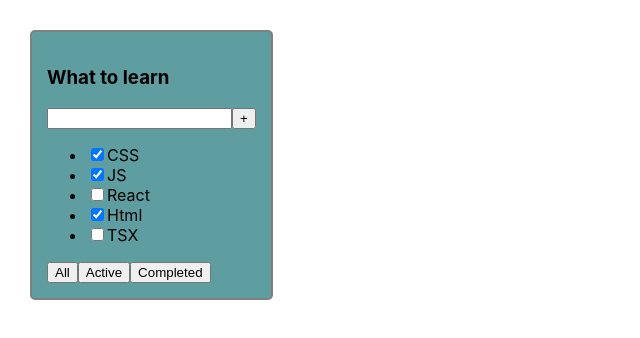
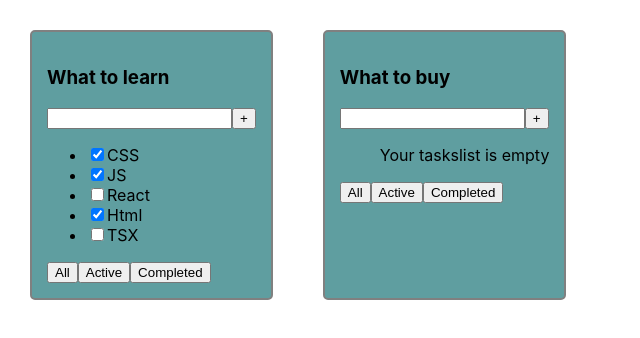
Before and after one commit to jagazed/todolist, a React (Create React App) app in the folder 1-todolist/1-todolist/: page / in a window 1280 px wide. Shown: the top 338 px of the page, without its empty margins (0-640 px from the left). Built offline with nearby package versions, Linux system fonts and the light colour scheme.

Commit message:
change 01 sprint v3

```diff
--- a/1-todolist/1-todolist/src/App.tsx
+++ b/1-todolist/1-todolist/src/App.tsx
@@ -17,7 +17,6 @@ import {TaskType, Todolist} from "./Todolist";
 
 function App() {
     const todolistTitle = "What to learn"
-
     let tasks1: Array<TaskType> = [
         {id:1, title: "CSS", isDone: true},
         {id:2, title: "JS", isDone: true},
@@ -26,10 +25,19 @@ function App() {
         {id:5, title: "TSX", isDone: false}
     ]
 
+    const todolistTitle_2 = "What to buy"
+    let tasks2: Array<TaskType> = [
+        // {id:1, title: "Water", isDone: true},
+        // {id:2, title: "Beer", isDone: true},
+        // {id:3, title: "Meat", isDone: false},
+        // {id:4, title: "Cheeps", isDone: true}
+    ]
+
     return (
         <div className="App">
             <Todolist title={todolistTitle} tasks={tasks1}/>
-            {/* Todolist({title: "What to learn"})*/}
+            {/* Todolist({title: "What to learn", tasks: tasks2})*/}
+            <Todolist title={todolistTitle_2} tasks={tasks2}/>
             {/*<Todolist title="What to buy"/>*/}
             {/*<Todolist title="What to read"/>*/}
         </div>
--- a/1-todolist/1-todolist/src/Todolist.tsx
+++ b/1-todolist/1-todolist/src/Todolist.tsx
@@ -11,9 +11,12 @@ export type TaskType = {
     isDone: boolean
 }
 
-export const Todolist = (props: TodolistPropsType) => {
+export const Todolist = ({title, tasks}: TodolistPropsType) => { // props. поменял на {title, tasks}
 
-    const tasksElements: Array<JSX.Element> = props.tasks.map(task => {
+    //const {title, tasks} = props //дистриктуризация
+
+    const tasksElements: Array<JSX.Element> | JSX.Element = tasks.length !== 0
+    ? tasks.map(task => {
         return (
             <li>
                 <input type="checkbox" checked={task.isDone}/>
@@ -22,9 +25,11 @@ export const Todolist = (props: TodolistPropsType) => {
         )
     })
 
+    : <span>Your taskslist is empty</span>
+
     return (
         <div className="todolist">
-        <h3>{props.title}</h3>
+        <h3>{title}</h3>
             <div>
                 <input/>
                 <button>+</button>
```
